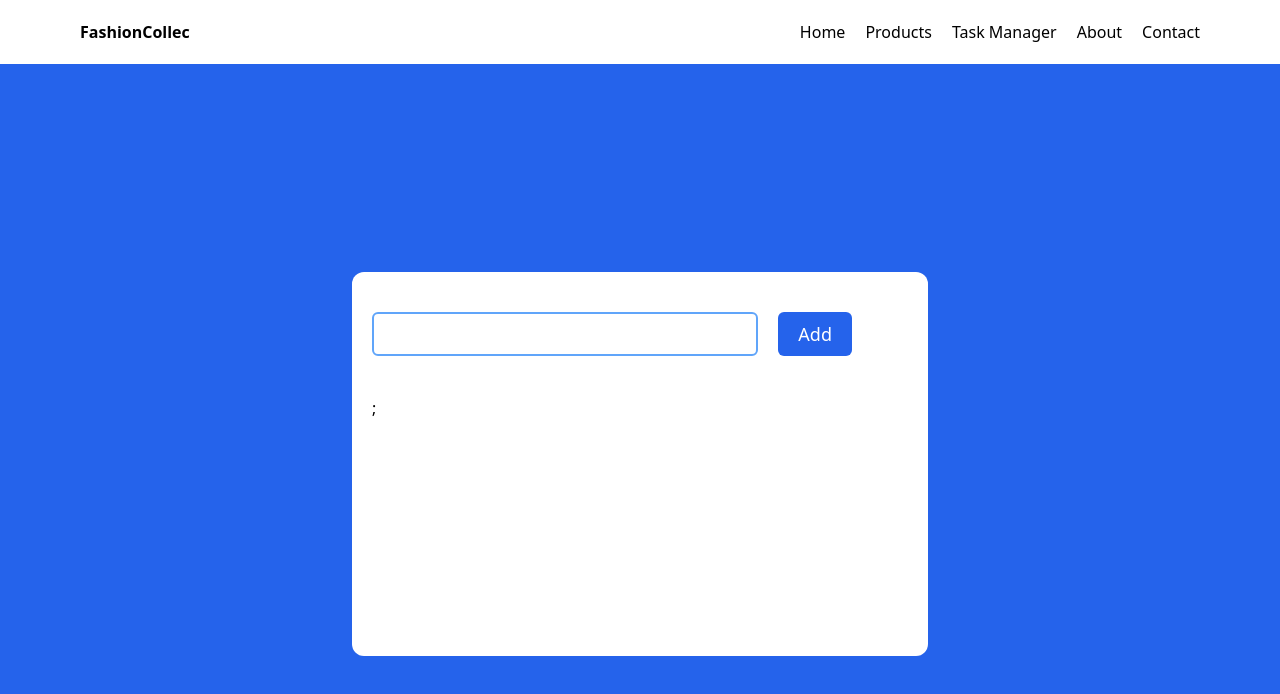
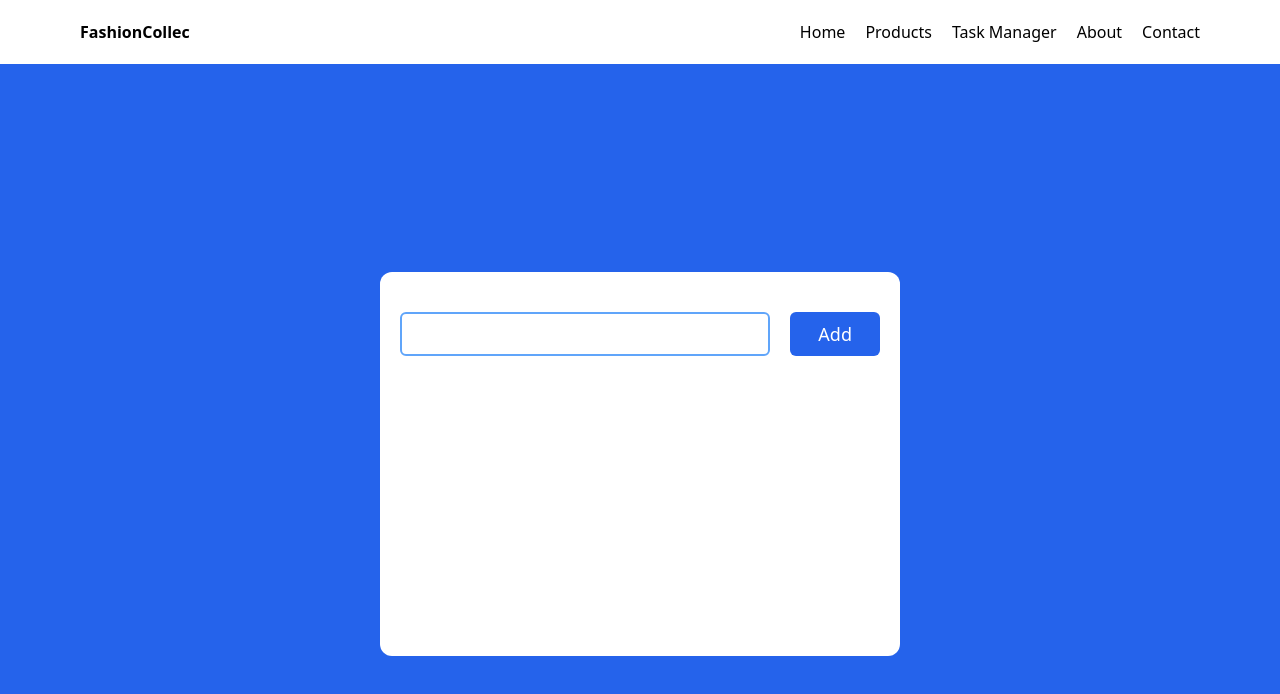
Before and after one commit to DorothyAnnan/code-along, a React (Create React App) app: page /task-manager in a window 1280 px wide. Shown: the top 694 px of the page. Built offline with nearby package versions, Linux system fonts and the light colour scheme.

Commit message:
State-management-3

```diff
--- a/src/components/TaskItem.jsx
+++ b/src/components/TaskItem.jsx
@@ -1,21 +1,41 @@
-import React from"react";
-import {TrashIcon} from "@heroicons/react/outline";
+import React from "react";
+import {TrashIcon, PencilAltIcon} from "@heroicons/react/outline";
 
-function TaskItem({task, handleDelete}){
-    return(
-        <div className="flex items-center justify-between bg-teal-100 p-2 border-2 border-gray-300 rounded-md">
-           <div className="flex space-x-2">
-            <input type="checkbox" name="" id="" checked={task.completed} onChange={()=>{}}/>
+
+
+
+function TaskItem({task, handleDelete, handleCompleted, handleEdit}) {
+    return (
+    <div className='flex items-center justify-between bg-teal-100 p-2 border-2 border-gray-300 rounded-md'>
+        <div className='flex space-x-2 z-10'>
+            <input type="checkbox"
+             name=""
+             id=""
+             checked={task.completed}
+             onChange = {() => handleCompleted(task.id)}
+              />
+
             <div className="flex-1">{task.text}</div>
-           </div>
+        </div>
+        <div className=" space-x-2">
+            <button
+            className="bg-red-800 p-2 rounded-md"
+            onClick={() =>handleEdit(task.id)}
+            >
+                <PencilAltIcon height={24} color='white'/>
+            </button>
 
-            <button className="bg-blue-900 p-2 rounded-md"
-            onClick={()=> handleDelete(task.id)}
-            >
-                <TrashIcon height={24} color="white"/>
-                </button>
+        <button
+         className='bg-blue-800 p-2 rounded-md'
+         onClick={() =>handleDelete(task.id)}
+         >
+
+            <TrashIcon height={24} color='white'/>
+         </button>
         </div>
+    </div>
+
+
     );
-}
-
+};
 export default TaskItem;
--- a/src/hooks/useLocalStorage.js
+++ b/src/hooks/useLocalStorage.js
@@ -1,21 +1,23 @@
-import { useEffect, useState } from "react";
+import {useState, useEffect} from "react";
 
 function useLocalStorage(key, initialValue){
-const [data, setData] = useState(() => {
-    const result = localStorage.getItem(key);
-    if(!result) return initialValue;
-    return JSON.parse(result);
-});
+      const [data, setData] =useState(()=>{
+        const result =localStorage.getItem(key);
 
-const setValue = (value) => {
-    setData (value);
-};
+        if(!result) return initialValue;
+        return JSON.parse(result);
+      });
 
-useEffect(() => {
-   localStorage.setItem(key,JSON.stringify(data));
-},[data, key]);
+  const setValue = (value) => setData(value);
 
-return{data,setValue};
+
+
+  useEffect(() => {
+       localStorage.setItem(key, JSON.stringify(data));
+  }, [data, key]);
+
+  return {data, setValue};
+
 }
 
 export default useLocalStorage;
--- a/src/pages/TaskManager.jsx
+++ b/src/pages/TaskManager.jsx
@@ -1,66 +1,85 @@
-import React, { useState, useEffect } from"react";
-import{v4 as uuid} from "uuid";
-import TaskItem from "../components/TaskItem";
-import { useTaskContext } from "../context/taskContext";
+import React, { useEffect, useState } from 'react'
+import { v4 as uuid } from "uuid";
+import TaskItem from '../components/TaskItem';
+import { useTaskContext } from '../context/taskContext';
 
 
-function TaskManager(){
-    const { tasks, setValue } = useTaskContext();
-      const [ input, setInput ] = useState("");
+const TaskManager = () => {
 
-    const handleSubmit = (e) => {
+const {tasks, setValue} = useTaskContext();
+ const [input, setInput] = useState("");
+
+ const handleSubmit=(e)=>{
   e.preventDefault();
-        if(input === "") return;
+  if (input ==="") return;
 
-        const newTask ={
-          id:uuid(),
-          text:input,
-          completed: true,
+  const newTask = {
+   id : uuid(),
+   text : input,
+   completed : false,
   };
 
-        setValue([newTask, ...tasks]);
+
+  setValue([newTask, ...tasks])
   setInput("");
+
+
+}
+const handleCompleted = (id) => {
+  const newTasks =tasks.map((task) =>{
+    if (task.id ===id) {
+      return {
+        ...task,
+        completed: !task.completed,
       };
+    }
+    return task;
+  });
+  setValue(newTasks);
 
-  const handleDelete = (id) =>{
-    const newTasks = tasks.filter((task) =>task.id !==id);
+};
+const handleEdit =(id)=>{
+  const newTasks = tasks.filter((task)=>{
+    if (task.id === id) {
+    setInput(task.text);
+    return false;
+    }
+    return task;
+  });
+}
+const handleDelete = (id) => {
+  const newTasks = tasks.filter((task) => task.id !== id);
   setValue(newTasks);
 };
 
 useEffect(()=>{
-    localStorage.setItem("tasks", JSON.stringify(tasks));
+  localStorage.setItem("task",JSON.stringify(tasks))
+
 },[tasks]);
 
-    return(
-<div className="relative h-screen
-bg-blue-600
-flex
-justify-center
-items-center">
-
-    <div className="max-w-xl w-full max-h-96 bg-white rounded-xl px-5 py-10">
-        <form className="space-x-5 flex w-[30rem] mb-10"
-        onSubmit={handleSubmit}
-        >
-            <input
-             type="text"
-             className="border-2 border-blue-400 p-2 rounded-md outline-none w-10/12"
-             onChange={(e) => setInput(e.target.value)}
+  return (
+    <div className="h-screen bg-blue-600 flex justify-center items-center">
+      <div className="max-w-xl bg-white rounded-xl py-10 px-5 max-h-96">
+        <form className="space-x-5 flex w-[30rem] mb-10" onSubmit={handleSubmit}>
+         <input type="text" className="border-2 border-blue-400 p-2 rounded-md outline-none w-10/12"
+         onChange={(e)=>setInput(e.target.value)}
          value={input}
          />
-            <button type="submit" className="bg-blue-600 text-white text-lg py-2 px-5 rounded-md"
-            disabled={input === ""}
-            >
-                Add</button>
+         <button type="submit"  className="bg-blue-600 px-7 py-2 text-white text-lg rounded-md">Add</button>
         </form>
-
-        <div className="space-y-2 overflow-y-scroll h-56">
-           {tasks.map((task) =>(
-            <TaskItem key={task.id} task={task} handleDelete={handleDelete}/>
-            ))};
+        <div className="space-y-2 overflow-y-auto h-56">
+        {tasks.map((task)=> <TaskItem
+         key={task.id}
+         task={task}
+          handleDelete={handleDelete}
+          handleCompleted={handleCompleted}
+          handleEdit={handleEdit}
+          />
+          )}
         </div>
       </div>
     </div>
   );
-};
+}
+
 export default TaskManager;
```
Lines whose indentation alone changed are shown as unchanged.
